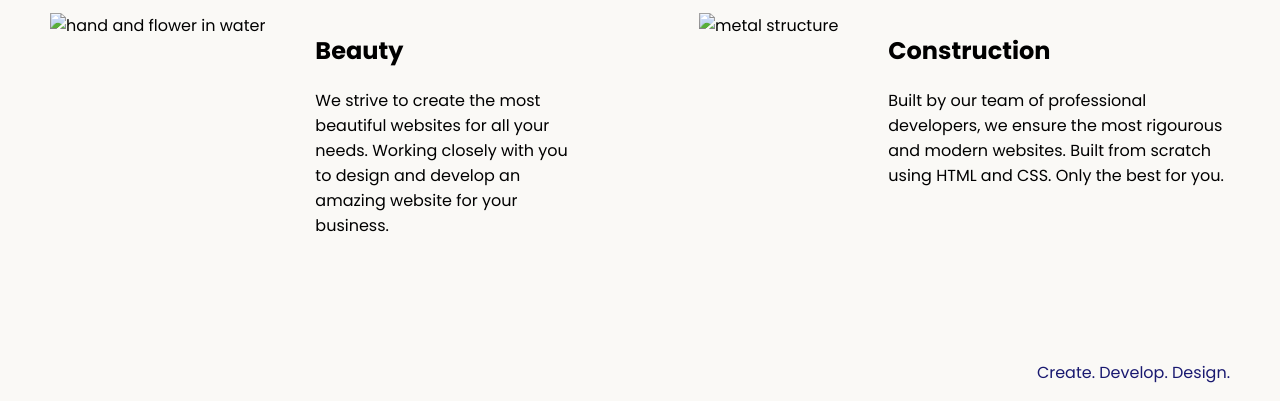
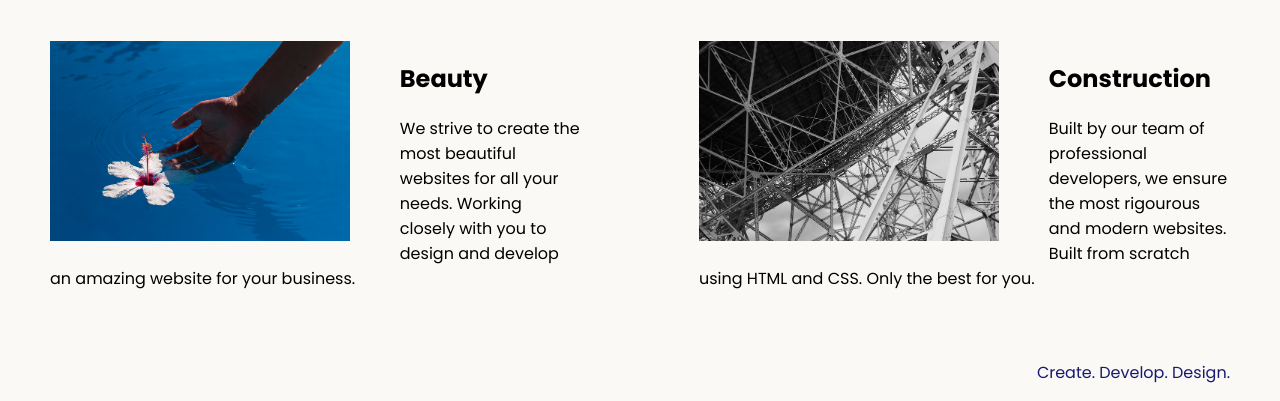
Before and after one commit to Vj4y107/Web-Design-Agency-Project, a plain HTML site: page index.html in a window 1280 px wide. Shown: the part 409-810 px from the top of the page. Drawn offline with Linux system fonts and the light colour scheme.

Commit message:
Update index.html

```diff
--- a/index.html
+++ b/index.html
@@ -13,9 +13,9 @@
 
 <body>
   <div class="main">
-    <img class="logo" src="./images/logo.png" alt="logo">
+    <img class="logo" src="logo.png" alt="logo">
     <h1>We are a <span class="creative">Creative</span> Design Agency</h1>
-    <div class="left card"><img class="tile-image" src="./images/beautiful.jpg" alt="hand and flower in water">
+    <div class="left card"><img class="tile-image" src="beautiful.jpg" alt="hand and flower in water">
       <h2 class="card-title">Beauty</h2>
       <p class="card-text">We strive to create the most beautiful websites for all your needs. Working closely with you
         to
@@ -23,7 +23,7 @@
         develop an amazing website for your business.</p>
     </div>
 
-    <div class="right card"><img class="tile-image" src="./images/construction.jpg" alt="metal structure">
+    <div class="right card"><img class="tile-image" src="construction.jpg" alt="metal structure">
       <h2 class="card-title">Construction</h2>
       <p>Built by our team of professional developers, we ensure the most rigourous and modern websites. Built from
         scratch using HTML and CSS. Only the best for you.</p>
```
